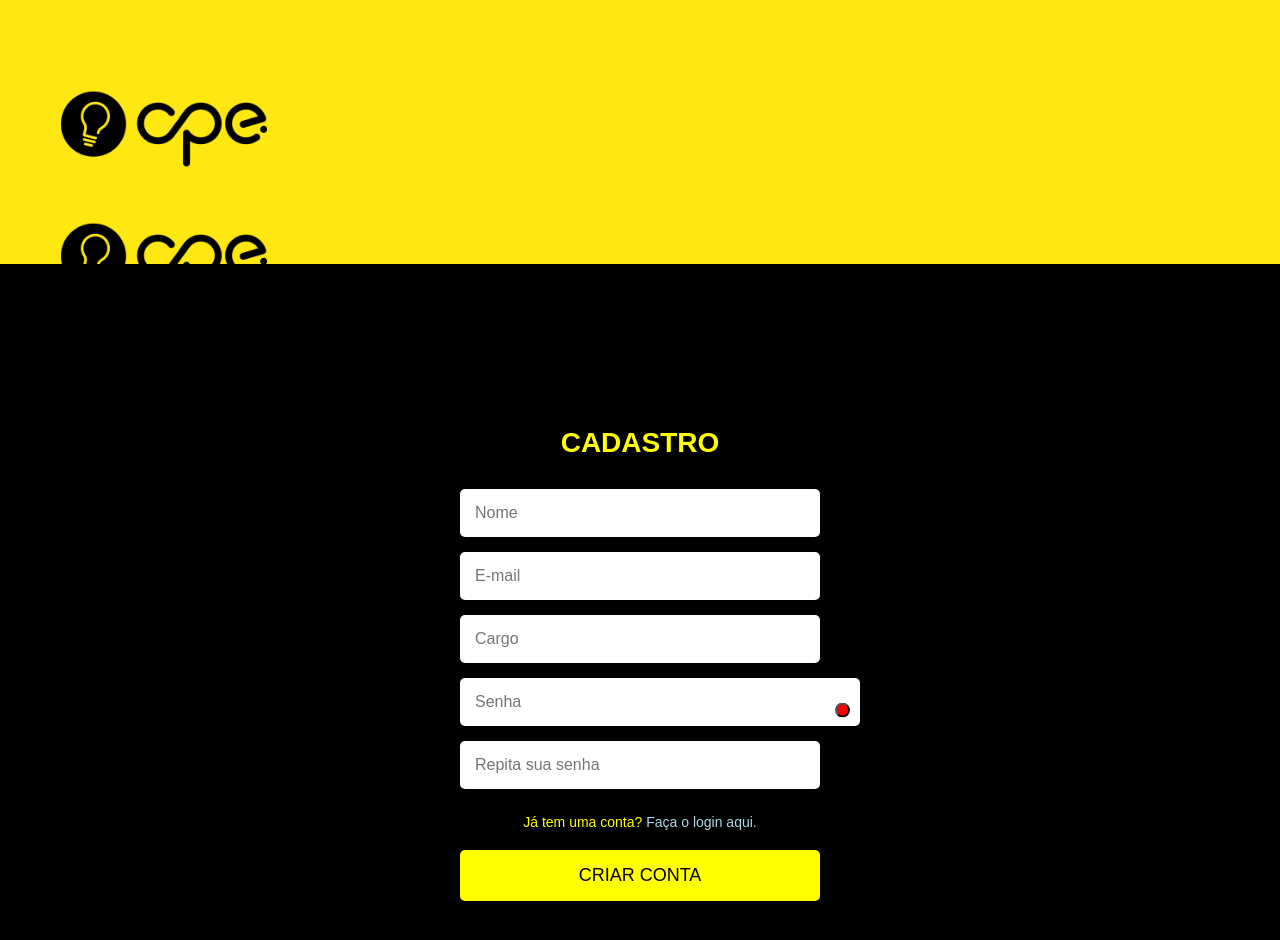
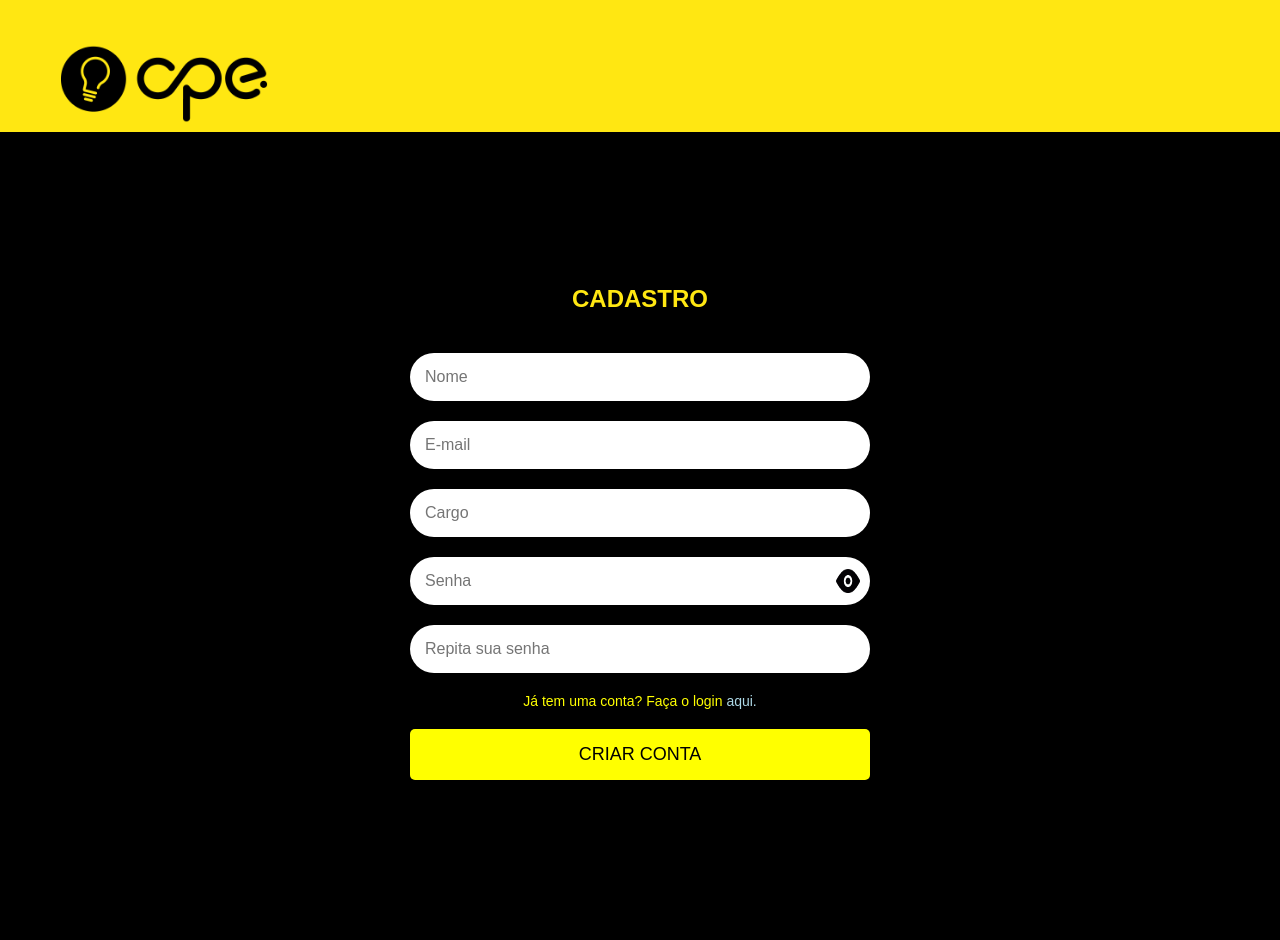
Before and after one commit to fernandamaira/repofrontend, a React (Vite) app: page /cadastro in a window 1280 px wide. Shown: the top 940 px of the page. Built offline with nearby package versions, Linux system fonts and the light colour scheme.

Commit message:
pagina login finalizda

```diff
--- a/src/App.jsx
+++ b/src/App.jsx
@@ -12,7 +12,7 @@ function App() {
     <div>
 
       <GlobalStyles/>
-      <HeaderComponent />
+
       <Routes/>
 
     </div>
--- a/src/Components/Header/HeaderStyles.js
+++ b/src/Components/Header/HeaderStyles.js
@@ -18,7 +18,7 @@ export const Logo = styled.img`
     height: 232px;
     margin-right: 20px;
     position: relative;
-    top: 10px;
+    top: -35px;
     bottom: 22px;
     left: 48px;
     gap: 0px;
--- a/src/Components/InputSenha/InputSenha.jsx
+++ b/src/Components/InputSenha/InputSenha.jsx
@@ -1,14 +1,26 @@
-import React from 'react';
-import { Input, InputContainer, BolaPreta } from './InputSenha.styled';
+import React, { useState } from 'react';
+import { Input, InputContainer, EyeIcon } from './InputSenha.styled';
 
 function InputSenha() {
+  const [isPasswordVisible, setIsPasswordVisible] = useState(false);
 
-    return (
-        <InputContainer>
-            <Input type="password" placeholder="Senha" />
-            <BolaPreta />
-        </InputContainer>
-    );
+  const togglePasswordVisibility = () => {
+    setIsPasswordVisible(prevState => !prevState);
+  };
+
+  return (
+    <InputContainer>
+      <Input
+        type={isPasswordVisible ? "text" : "password"}
+        placeholder="Senha"
+      />
+      <EyeIcon
+        src="src/assets/olho.png"
+        onClick={togglePasswordVisibility}
+        alt="Toggle Password Visibility"
+      />
+    </InputContainer>
+  );
 }
 
 export default InputSenha;
--- a/src/Components/InputSenha/InputSenha.styled.js
+++ b/src/Components/InputSenha/InputSenha.styled.js
@@ -1,19 +1,23 @@
 import styled from 'styled-components';
 
-
 export const InputContainer = styled.div`
-    position: relative;
-    width: 400px;
+  position: relative;
+  width: 100%; /* O container agora ocupa 100% da largura do seu container pai */
+  max-width: 500px; /* Limita a largura máxima do container */
+  margin: 0 auto; /* Centraliza o container horizontalmente */
 `;
 
 export const Input = styled.input`
-  width: 100%;
+  width: 100%; /* O input vai ocupar 100% da largura do InputContainer */
   padding: 15px;
-  margin-bottom: 15px;
+  padding-right: 40px; /* Espaço para o ícone do olho */
+  margin: 10px 0;
+  border-radius: 30px;
   border: none;
-  border-radius: 5px;
+  font-size: 16px;
+  background-color: #fff;
+  color: #000;
   outline: none;
-  font-size: 16px;
 
   @media (max-width: 280px) {
     padding: 10px;
@@ -21,14 +25,12 @@ export const Input = styled.input`
   }
 `;
 
-
-export const BolaPreta = styled.button`
-    width: 15px;
-    height: 15px;
-    background-color: red;
-    border-radius: 50%;
-    position: absolute;
-    right: 10px;
-    top: 50%;
-    transform: translateY(-50%);
+export const EyeIcon = styled.img`
+  position: absolute;
+  right: 10px; /* Posiciona o ícone do olho à direita */
+  top: 50%;
+  transform: translateY(-50%); /* Centraliza o ícone verticalmente */
+  cursor: pointer;
+  width: 24px;
+  height: 24px;
 `;
--- a/src/Pages/Cadastro/Cadastro.jsx
+++ b/src/Pages/Cadastro/Cadastro.jsx
@@ -16,7 +16,7 @@ function Cadastro(){
                 <InputSenha />
                 <Input type="password" placeholder="Repita sua senha" />
                 <LinkText>
-                Já tem uma conta? <a href="/login">Faça o login aqui.</a>
+                Já tem uma conta? Faça o login <a href="/login">aqui.</a>
                 </LinkText>
                 <Button>CRIAR CONTA</Button>
                 </Form>
--- a/src/Pages/Cadastro/Styles.js
+++ b/src/Pages/Cadastro/Styles.js
@@ -9,6 +9,7 @@ export const Container = styled.div`
   color: yellow;
   min-height: 100vh;
   padding: 20px;
+  width: 100%;
 
   @media (max-width: 280px) {
     padding: 10px;
@@ -16,15 +17,17 @@ export const Container = styled.div`
 `;
 
 export const Form = styled.div`
-
-  width: 400px;
+  width: 100%;
+  max-width: 500px;
   padding: 20px;
   border-radius: 10px;
   text-align: center;
+  margin: 0 auto;
 
   h1 {
-    color: yellow;
+    color: #ffe712;
     margin-bottom: 30px;
+    font-size: 24px;
   }
 
   @media (max-width: 280px) {
@@ -41,11 +44,13 @@ export const Form = styled.div`
 export const Input = styled.input`
   width: 100%;
   padding: 15px;
-  margin-bottom: 15px;
+  margin: 10px 0;
+  border-radius: 30px;
   border: none;
-  border-radius: 5px;
+  font-size: 16px;
+  background-color: #fff;
+  color: #000;
   outline: none;
-  font-size: 16px;
 
   @media (max-width: 280px) {
     padding: 10px;
@@ -73,6 +78,7 @@ export const Button = styled.button`
 export const LinkText = styled.p`
   color: yellow;
   margin-top: 10px;
+
   a {
     color: lightblue;
     text-decoration: none;
--- a/src/Pages/Login/Login.jsx
+++ b/src/Pages/Login/Login.jsx
@@ -21,7 +21,7 @@ function Login() {
                     placeholder="Senha"
                 />
                 <EyeIcon
-                    src="src/assets/olho.png"  // Caminho direto para o ícone
+                    src="src/assets/olho.png"
                     onClick={togglePasswordVisibility}
                     alt="Toggle Password Visibility"
                 />
--- a/src/Pages/Login/Styles.js
+++ b/src/Pages/Login/Styles.js
@@ -8,24 +8,39 @@ export const Container = styled.div`
     height: 100vh;
     background-color: #000;
     color: #fff;
+
+    @media (max-width: 280px) {
+        padding: 10px;
+    }
 `;
 
 export const Title = styled.h1`
-    color: #ffd600;
+    color: #ffe712;
     font-size: 24px;
-    margin-bottom: 20px;
+    margin-bottom: 30px;
+
+    @media (max-width: 280px) {
+        font-size: 22px;
+        margin-bottom: 20px;
+    }
 `;
 
 export const Input = styled.input`
     width: 500px;
     padding: 15px;
-    margin: 10px 0;
+    margin: 20px 0;
     border-radius: 30px;
     border: none;
     font-size: 16px;
     background-color: #fff;
     color: #000;
     outline: none;
+
+    @media (max-width: 280px) {
+        width: 100%;
+        padding: 12px;
+        font-size: 14px;
+    }
 `;
 
 export const EyeIcon = styled.img`
@@ -36,16 +51,28 @@ export const EyeIcon = styled.img`
     cursor: pointer;
     width: 24px;
     height: 24px;
+
+    @media (max-width: 280px) {
+        right: 10px;
+        width: 20px;
+        height: 20px;
+    }
 `;
 
 export const LinkText = styled.p`
     color: #fff;
     font-size: 14px;
     margin: 10px 0;
+
     a {
         color: #ffd600;
         text-decoration: none;
         cursor: pointer;
+    }
+
+    @media (max-width: 280px) {
+        font-size: 12px;
+        margin: 8px 0;
     }
 `;
 
@@ -54,6 +81,10 @@ export const ButtonWrapper = styled.div`
     justify-content: center;
     width: 100%;
     margin-top: 20px;
+
+    @media (max-width: 280px) {
+        margin-top: 15px;
+    }
 `;
 
 export const StyleBotaoPadrao = styled.button`
@@ -71,4 +102,10 @@ export const StyleBotaoPadrao = styled.button`
     &:hover {
         background-color: #e5c200;
     }
+
+    @media (max-width: 280px) {
+        width: 100%;
+        padding: 15px;
+        font-size: 14px;
+    }
 `;
```
